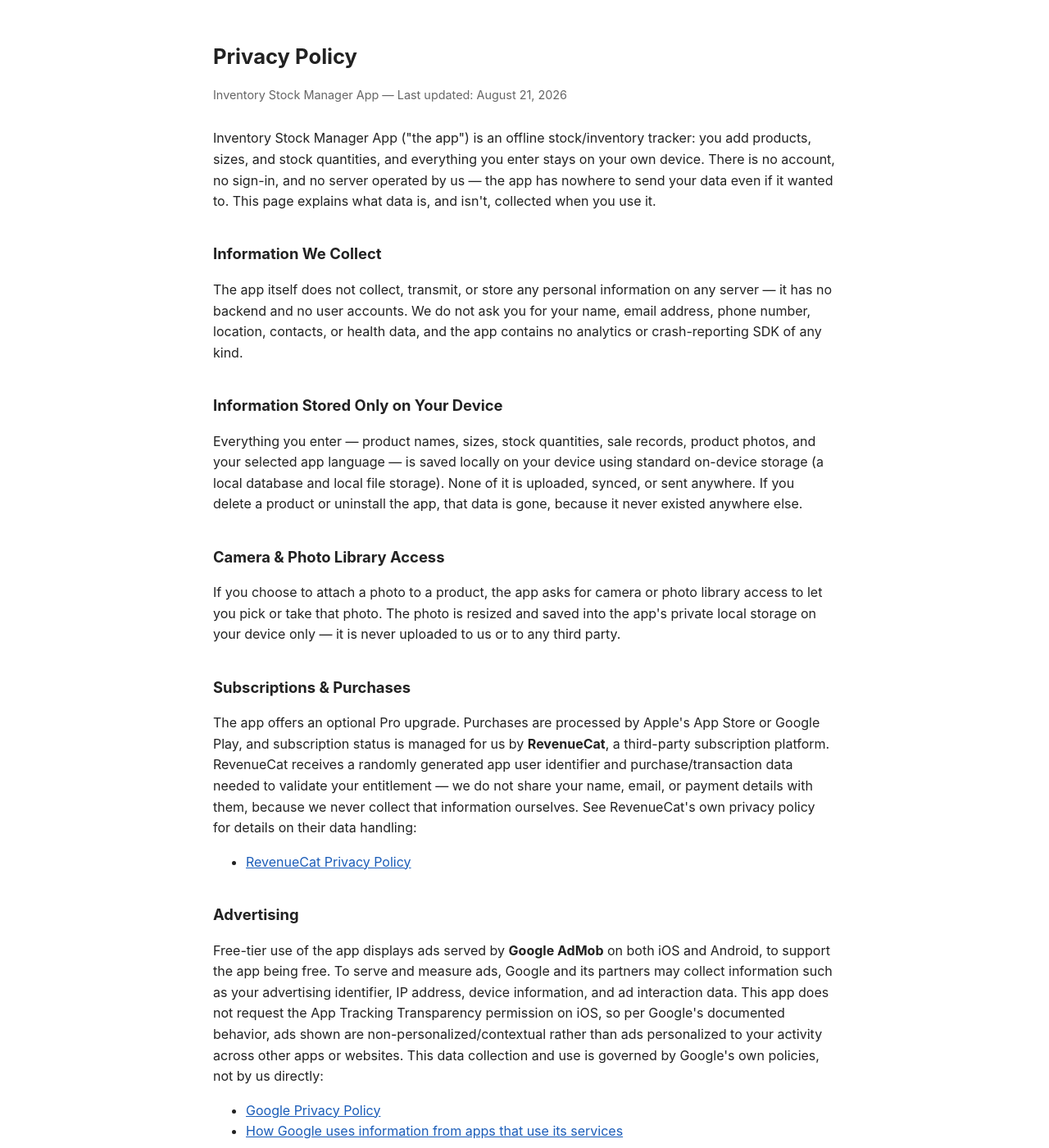
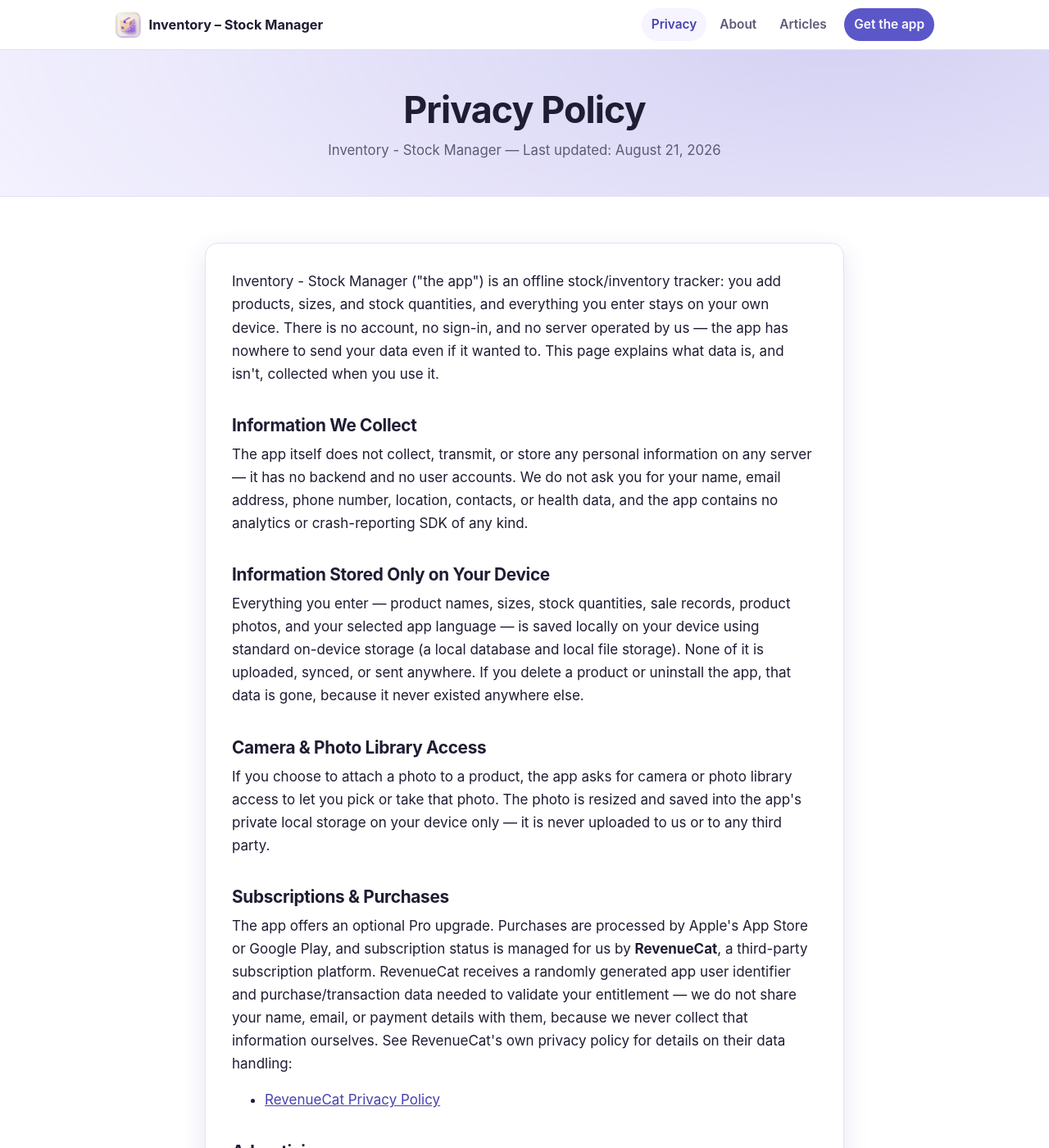
Before and after one commit to Praporscic/InventoryPrivacy, a Jekyll site: the page built from index.html, in a window 1280 px wide and 1400 px high. Shown: the whole window at 82% size. Built offline with Jekyll 4.4.1, drawn with Linux system fonts in a browser that asks for light colours; some of the changed text lies outside the part shown.

Commit message:
Refactor Privacy Policy page layout and styles for improved readability and structure

```diff
--- a/assets/css/style.css
+++ b/assets/css/style.css
@@ -129,6 +129,19 @@
   .hero-art img { width: min(220px, 60%); }
 }
 
+.page-hero { text-align: center; }
+.page-hero .wrap { padding-top: 3rem; padding-bottom: 2.6rem; }
+.page-hero h1 { font-size: clamp(2rem, 5vw, 2.8rem); line-height: 1.15; margin: 0 0 .6rem; letter-spacing: -.02em; }
+.page-hero .lead { margin: 0 auto; font-size: 1.05rem; color: var(--muted); }
+
+.policy {
+  max-width: 780px; margin: 0 auto; padding: 2rem 2rem 2.2rem;
+  background: var(--card); border: 1px solid var(--border); border-radius: var(--radius); box-shadow: var(--shadow);
+}
+.policy > :first-child { margin-top: 0; }
+.policy > :last-child { margin-bottom: 0; }
+@media (max-width: 560px) { .policy { padding: 1.3rem 1.1rem 1.5rem; } }
+
 /* ---------- Sections ---------- */
 .section { padding: 3.5rem 0; }
 .section.alt { background: var(--bg-soft); border-top: 1px solid var(--border); border-bottom: 1px solid var(--border); }
--- a/index.html
+++ b/index.html
@@ -1,33 +1,21 @@
-<!DOCTYPE html>
-<html lang="en">
-<head>
-<meta charset="UTF-8" />
-<meta name="viewport" content="width=device-width, initial-scale=1.0" />
-<title>Inventory Stock Manager App — Privacy Policy</title>
-<style>
-  body {
-    font-family: -apple-system, BlinkMacSystemFont, "Segoe UI", Roboto, Helvetica, Arial, sans-serif;
-    line-height: 1.6;
-    max-width: 760px;
-    margin: 0 auto;
-    padding: 32px 20px 80px;
-    color: #222;
-    background: #fff;
-  }
-  h1 { font-size: 1.6em; margin-bottom: 4px; }
-  h2 { font-size: 1.15em; margin-top: 2em; }
-  .updated { color: #666; font-size: 0.9em; margin-bottom: 2em; }
-  a { color: #1a5cb8; }
-  footer { margin-top: 3em; color: #777; font-size: 0.85em; }
-</style>
-</head>
-<body>
+---
+layout: default
+title: Privacy Policy
+description: Privacy policy for Inventory – Stock Manager. The app works fully offline, has no account and stores your inventory only on your device.
+---
+<section class="hero page-hero">
+  <div class="wrap">
+    <h1>Privacy Policy</h1>
+    <p class="lead">Inventory - Stock Manager — Last updated: August 21, 2026</p>
+  </div>
+</section>
 
-<h1>Privacy Policy</h1>
-<p class="updated">Inventory Stock Manager App — Last updated: August 21, 2026</p>
+<section class="section">
+  <div class="wrap">
+    <div class="policy prose">
 
 <p>
-  Inventory Stock Manager App ("the app") is an offline stock/inventory tracker: you add products,
+  Inventory - Stock Manager ("the app") is an offline stock/inventory tracker: you add products,
   sizes, and stock quantities, and everything you enter stays on your own device. There is no
   account, no sign-in, and no server operated by us — the app has nowhere to send your data even
   if it wanted to. This page explains what data is, and isn't, collected when you use it.
@@ -124,12 +112,9 @@
 <p>
   If you have questions about this privacy policy, contact us at:
   <br />
-  <strong>iosmyapps@yahoo.com</strong>
+  <strong>[your contact email]</strong>
 </p>
 
-<footer>
-  Inventory Stock Manager App
-</footer>
-
-</body>
-</html>
+    </div>
+  </div>
+</section>
```
